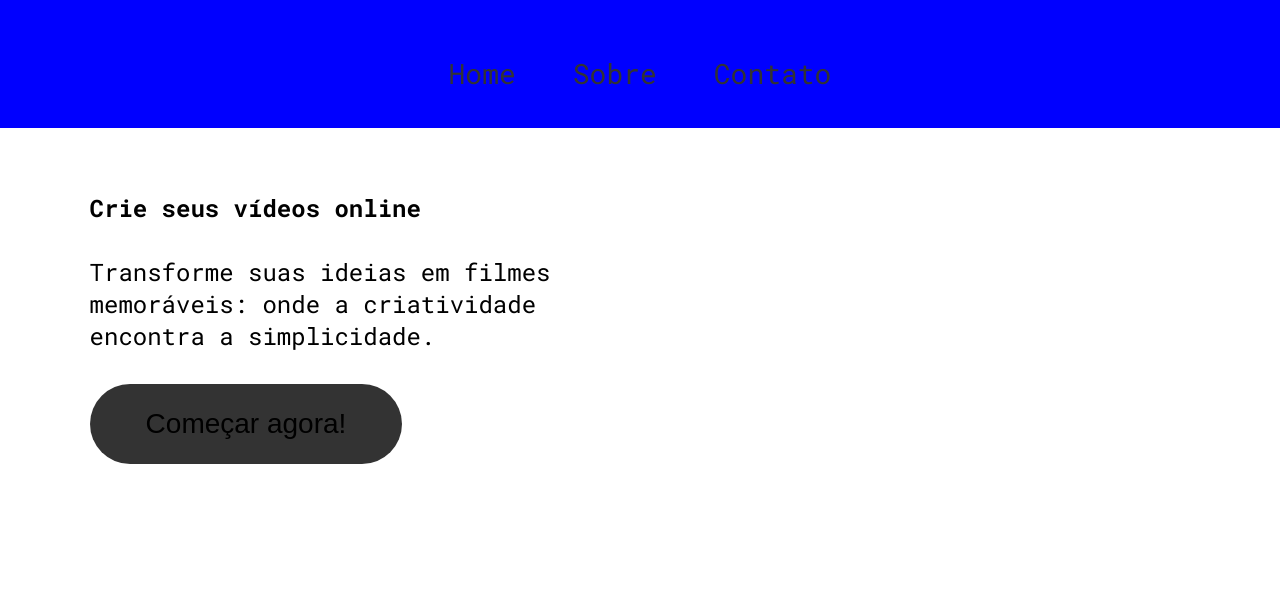
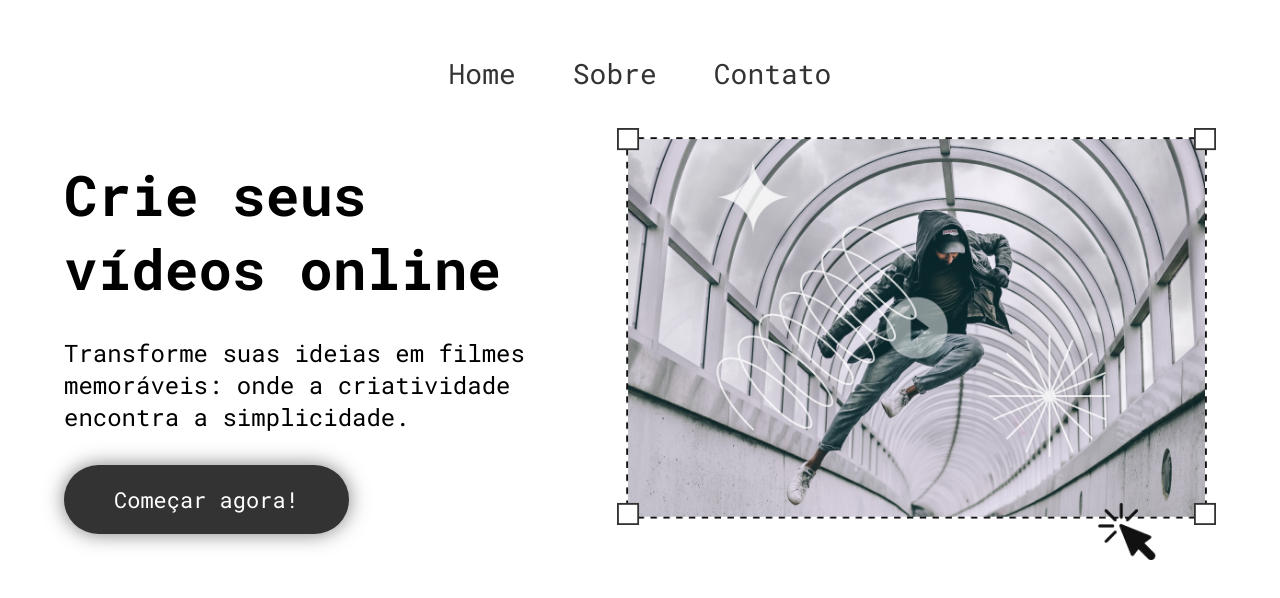
Before and after one commit to Projects-react-js/Plataforma-videos-react, a React (Vite) app in the folder cp-site-webdev-react/: page / in a window 1280 px wide. Shown: the top 598 px of the page. Built offline with nearby package versions, Linux system fonts and the light colour scheme.

Commit message:
terminando os componentes e estilização do banner

```diff
--- a/cp-site-webdev-react/src/Components/ConteudoPrincipal/index.jsx
+++ b/cp-site-webdev-react/src/Components/ConteudoPrincipal/index.jsx
@@ -1,10 +1,11 @@
 import TextoButton from "../TextoButton";
-
+import ImageBanner from "../TextoButton/ImageBanner";
 
 function ConteudoPrincipal() {
     return (
-        <section>
+        <section id='banner'>
           <TextoButton/>
+          <ImageBanner/>
         </section>
       );
 }
--- a/cp-site-webdev-react/src/Components/Header/header.css
+++ b/cp-site-webdev-react/src/Components/Header/header.css
@@ -1,7 +1,6 @@
 header {
     width: 100%;
-    padding: 55px 0 36px 0;
-    background-color: blue;
+    padding: 55px 20px 36px 20px;
 }
 
 ul {
--- a/cp-site-webdev-react/src/Components/TextoButton/DescriptionBanners/index.jsx
+++ b/cp-site-webdev-react/src/Components/TextoButton/DescriptionBanners/index.jsx
@@ -1,6 +1,6 @@
 function DescriptionBanners({description}) {
     return (
-        <p className="description">
+        <p className="description-banner">
             {description}
         </p>
       );
--- /dev/null
+++ b/cp-site-webdev-react/src/Components/TextoButton/ImageBanner/index.jsx
@@ -0,0 +1,11 @@
+import HeroImage from '../../../image/hero-image.png'
+
+function ImageBanner() {
+    return (
+      <div className="img-banner">
+        <img className="hero-image" src={HeroImage} alt="Imagem simulando um vídeo" />
+      </div>
+      );
+}
+
+export default ImageBanner;
--- a/cp-site-webdev-react/src/Components/TextoButton/TextButton/index.jsx
+++ b/cp-site-webdev-react/src/Components/TextoButton/TextButton/index.jsx
@@ -1,8 +1,6 @@
-import './textButton.css'
-
 function TextButton({textButton}) {
     return (
-        <button type="button">
+        <button type="button" id="btn_banner">
             {textButton}
         </button>
       );
--- a/cp-site-webdev-react/src/Components/TextoButton/TextButton/textbutton.css
+++ /dev/null
@@ -1,7 +0,0 @@
-button {
-    border: none;
-    border-radius: 40px;
-    background-color: #333333;
-    padding: 24px 56px;
-    font-size: 1.75rem;
-}
--- a/cp-site-webdev-react/src/Components/TextoButton/TitleBanners/index.jsx
+++ b/cp-site-webdev-react/src/Components/TextoButton/TitleBanners/index.jsx
@@ -1,5 +1,3 @@
-import './titleBanners.css'
-
 function TitleBanners({title}) {
     return (
         <h1 className="title-banner">
--- a/cp-site-webdev-react/src/Components/TextoButton/index.jsx
+++ b/cp-site-webdev-react/src/Components/TextoButton/index.jsx
@@ -1,4 +1,3 @@
-import './textoButton.css';
 import TitleBanners from './TitleBanners/index.jsx'
 import DescriptionBanners from './DescriptionBanners/index.jsx'
 import TextButton from './TextButton/index.jsx';
--- a/cp-site-webdev-react/src/Components/TextoButton/textobutton.css
+++ /dev/null
@@ -1,16 +0,0 @@
-.informations {
-    display: flex;
-    flex-direction: column;
-    align-items: start;
-    justify-content: center;
-    gap: 32px
-}
-
-.informations .title {
-    font-size: 3.75rem;
-}
-
-.informations .description {
-    width: 90%;
-    font-size: 1.5rem;
-}
--- a/cp-site-webdev-react/src/index.css
+++ b/cp-site-webdev-react/src/index.css
@@ -12,9 +12,60 @@ body {
 }
 
 section {
-  padding: 5% 7%;
+  padding: 8% 5%;
+}
+
+#banner {
+  width: 100%;
+  padding-top: 0;
+  display: flex;
+  justify-content: space-between;
+  align-items: center;
 }
 
 .informations {
-  width: 50%;
+  width: 45%;
 }
+
+.informations {
+  display: flex;
+  flex-direction: column;
+  align-items: start;
+  justify-content: center;
+  gap: 32px
+}
+
+.informations .title-banner {
+  font-size: 3.50rem;
+}
+
+.informations .description-banner {
+  width: 90%;
+  font-size: 1.5rem;
+}
+
+.informations button {
+  border: none;
+  border-radius: 40px;
+  background-color: #333333;
+  padding: 20px 50px;
+  font-size: 1.375rem;
+  font-family: "Roboto Mono", sans-serif;
+  color: #fff;
+  cursor: pointer;
+  box-shadow: 0 0 20px rgba(0, 0, 0, 0.5);
+  transition: box-shadow 0.5s ease;
+}
+
+
+.informations button:hover {
+  background-color: #707070;
+}
+
+.img-banner {
+  width: 52%;
+}
+
+.img-banner .hero-image {
+  width: 100%;
+}
```
Also changed, not shown: cp-site-webdev-react/src/Components/TextoButton/TitleBanners/titleBanners.css (deleted), cp-site-webdev-react/src/image/hero-image.png (added).
